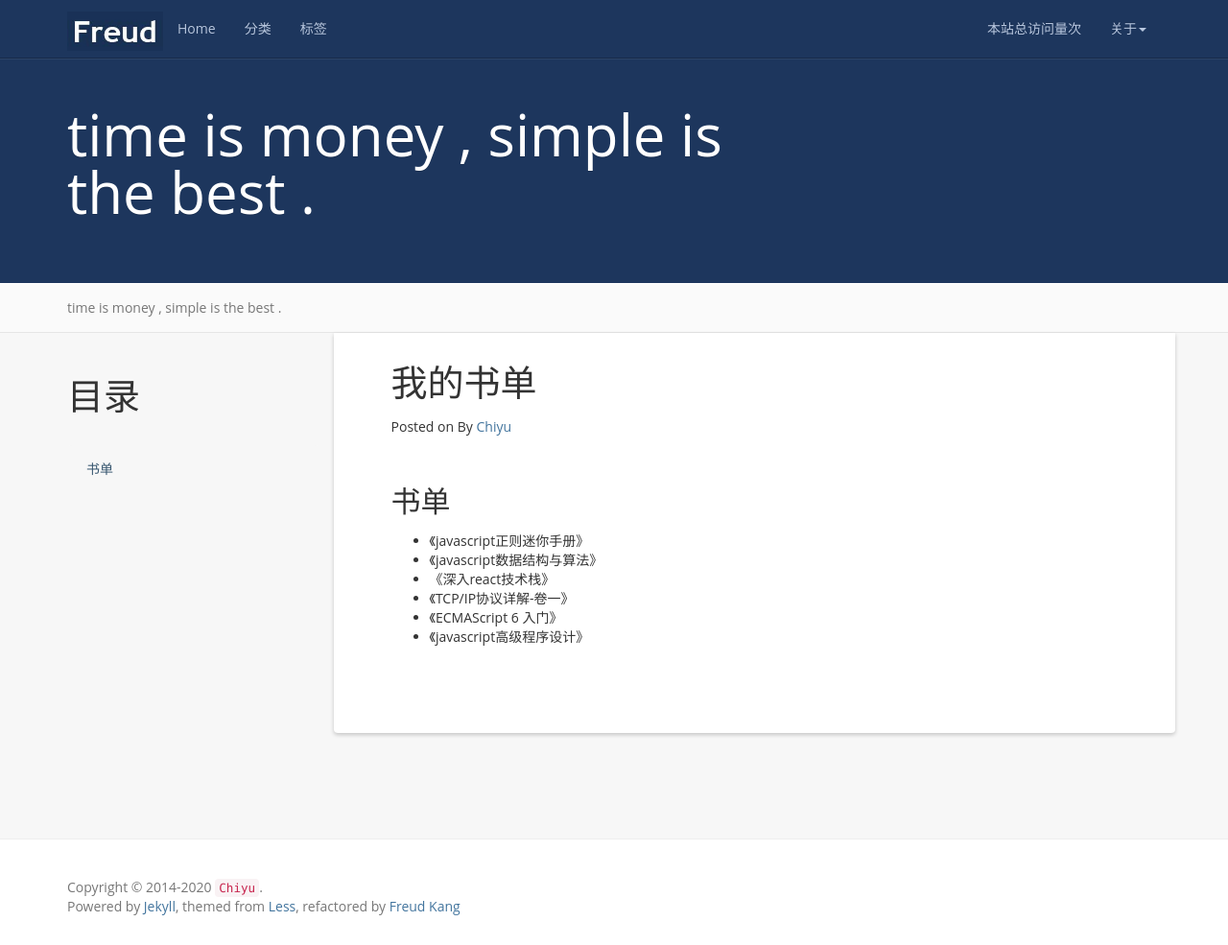
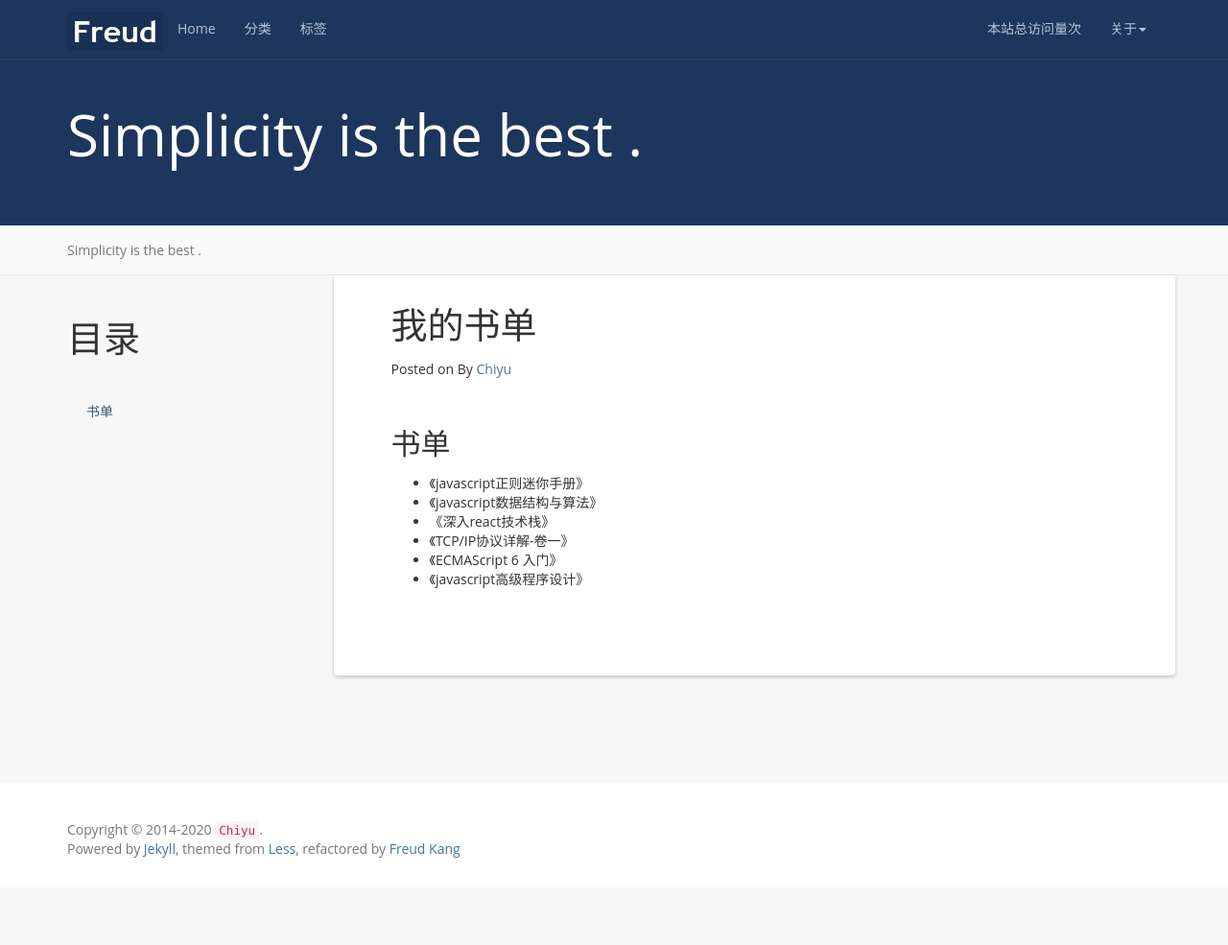
Before and after one commit to chiyu-git/chiyu-git.github.io, a Jekyll site: the page built from books.md, in a window 1280 px wide and 985 px high. Shown: the whole window at 96% size. Built offline with Jekyll 4.4.1, drawn with Linux system fonts in a browser that asks for light colours; nearby versions of some CDN libraries; a script that is not in the unit is left out; comment, search, counter and statistics services are not loaded.

Commit message:
fixed {{}}

```diff
--- a/_config.yml
+++ b/_config.yml
@@ -6,10 +6,10 @@ url: chiyu-git.github.io
 # resume_site: http://www.hifreud.com/Resume.io/
 github: https://github.com/chiyu-git
 baseurl: ""
-description: time is money , simple is the best
+description: Simplicity is the best
 meta_description: Chiyu Blog | 千悠 仅仅只是为了展示一下笔记 web 前端 javascript
-motto: time is money , simple is the best .
-banner: time is money , simple is the best .
+motto: Simplicity is the best .
+banner: Simplicity is the best .
 
 #permalink: /:categories/:year/:month/:day/:title/
 permalink: /:year/:month/:day/:title/
```
Also changed, not shown: _posts/2020-3-19-San.md (+1 -1 lines).
